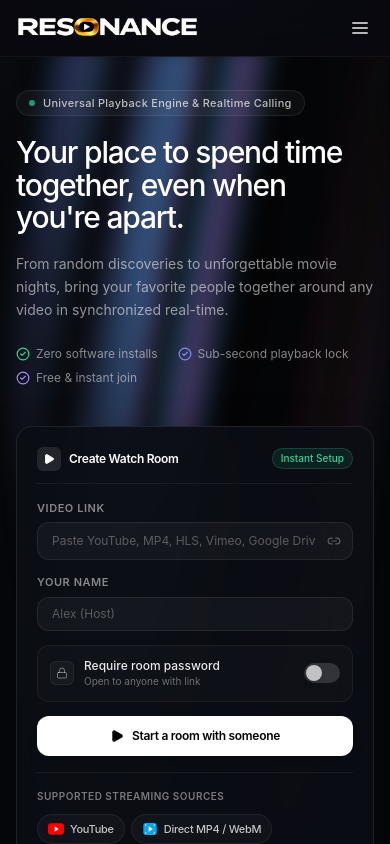
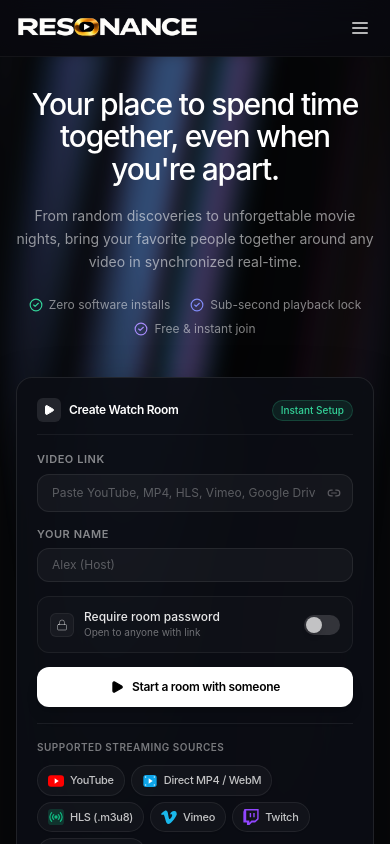
Before and after one commit to Sarathy06-Projects/Resonance-Video-Streaming, a React (Vite) app in the folder client/: page / in a window 390 px wide. Shown: the top 844 px of the page. Built offline with nearby package versions, Linux system fonts and the light colour scheme.

Commit message:
style(mobile): remove hero badge and center-align hero text on mobile

```diff
--- a/client/src/pages/LandingPage.tsx
+++ b/client/src/pages/LandingPage.tsx
@@ -363,18 +363,7 @@ export const LandingPage: React.FC<LandingPageProps> = ({ onRoomCreated }) => {
             <div className="max-w-7xl mx-auto px-4 sm:px-6 lg:px-8 relative z-10 w-full">
               <div className="grid grid-cols-1 lg:grid-cols-12 gap-10 lg:gap-8 xl:gap-14 items-center">
                 {/* Left Column: Narrative, Headline, Trust Pillars & Platform Badges */}
-                <div className="lg:col-span-7 text-left space-y-5 sm:space-y-6">
-                  {/* Eyebrow Micro-Badge */}
-                  <motion.div
-                    initial={shouldReduceMotion ? undefined : { opacity: 0, y: 14 }}
-                    animate={shouldReduceMotion ? undefined : { opacity: 1, y: 0 }}
-                    transition={{ duration: 0.6, ease: [0.16, 1, 0.3, 1] }}
-                    className="inline-flex items-center gap-2 px-3 py-1 rounded-full bg-white/[0.04] border border-white/[0.08] text-[11px] font-medium text-white/70 tracking-wide"
-                  >
-                    <span className="w-1.5 h-1.5 rounded-full bg-emerald-400 animate-pulse" />
-                    <span>Universal Playback Engine & Realtime Calling</span>
-                  </motion.div>
-
+                <div className="lg:col-span-7 text-center lg:text-left space-y-5 sm:space-y-6">
                   {/* Main Statement Headline */}
                   <motion.h1
                     initial={shouldReduceMotion ? undefined : { opacity: 0, y: 20 }}
@@ -390,13 +379,13 @@ export const LandingPage: React.FC<LandingPageProps> = ({ onRoomCreated }) => {
                     initial={shouldReduceMotion ? undefined : { opacity: 0, y: 16 }}
                     animate={shouldReduceMotion ? undefined : { opacity: 1, y: 0 }}
                     transition={{ duration: 0.7, ease: [0.16, 1, 0.3, 1], delay: 0.16 }}
-                    className="text-sm sm:text-base text-white/55 max-w-xl font-normal leading-relaxed"
+                    className="text-sm sm:text-base text-white/55 max-w-xl mx-auto lg:mx-0 font-normal leading-relaxed"
                   >
                     From random discoveries to unforgettable movie nights, bring your favorite people together around any video in synchronized real-time.
                   </motion.p>
 
                   {/* Trust Highlights */}
-                  <div className="pt-1 flex flex-wrap items-center gap-x-5 gap-y-2 text-xs text-white/50">
+                  <div className="pt-1 flex flex-wrap items-center justify-center lg:justify-start gap-x-5 gap-y-2 text-xs text-white/50">
                     <span className="flex items-center gap-1.5">
                       <CheckCircle2 className="w-3.5 h-3.5 text-emerald-400" />
                       <span>Zero software installs</span>
```
